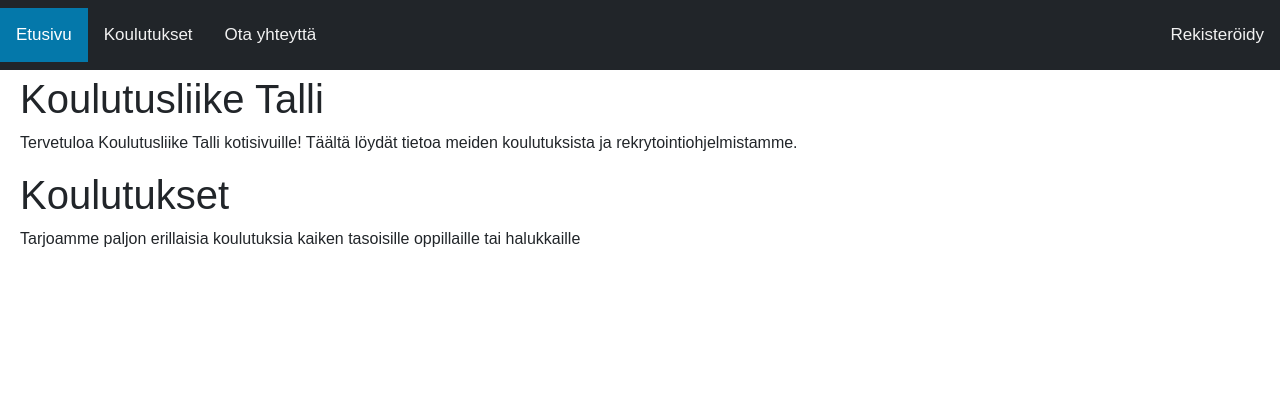
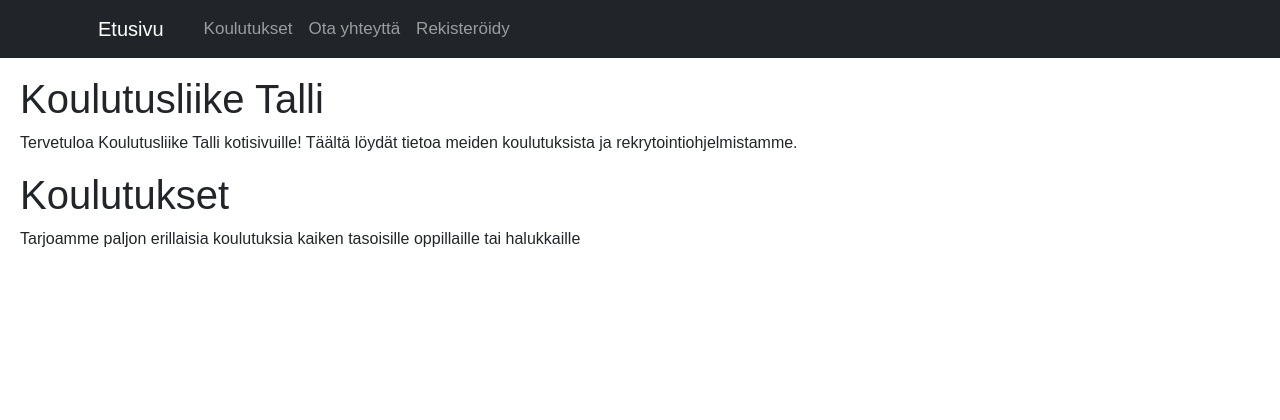
Before and after one commit to Chiya-hekmatyar/Talli_projekti, a PHP site: page /index.php in a window 1280 px wide. Shown: the top 420 px of the page. Run offline with PHP 8.4, Linux system fonts and the light colour scheme.

Commit message:
headers fixed

```diff
--- a/headers.php
+++ b/headers.php
@@ -1,12 +1,10 @@
 <head>
     <title><?= $title; ?></title>
     <meta charset="utf-8">
+    <meta name="viewport" content="width=device-width, initial-scale=1">
     <link href="https://cdn.jsdelivr.net/npm/bootstrap@5.3.1/dist/css/bootstrap.min.css" rel="stylesheet" integrity="sha384-4bw+/aepP/YC94hEpVNVgiZdgIC5+VKNBQNGCHeKRQN+PtmoHDEXuppvnDJzQIu9" crossorigin="anonymous">
     <link rel="stylesheet" href="https://cdnjs.cloudflare.com/ajax/libs/font-awesome/4.7.0/css/font-awesome.min.css">
     <link rel="stylesheet" type="text/css" href="site.css">
-
     <script defer src="https://cdn.jsdelivr.net/npm/bootstrap@5.3.1/dist/js/bootstrap.bundle.min.js" integrity="sha384-HwwvtgBNo3bZJJLYd8oVXjrBZt8cqVSpeBNS5n7C8IVInixGAoxmnlMuBnhbgrkm" crossorigin="anonymous"></script>
     <script defer src="scripts.js"></script>
-
-    <meta name="viewport" content="width=device-width, initial-scale=1">
 </head>
--- a/navigointi.html
+++ b/navigointi.html
@@ -1,10 +1,21 @@
 <nav class="navbar navbar-expand-lg navbar-dark bg-dark fixed-top">
-    <a href="index.php" id="nav-home">Etusivu</a>
-    <a href="koulutukset.php" id="nav-koulutukset">Koulutukset</a>
-    <a href="yhteydenotto.php" id="nav-yhteydenotto">Ota yhteyttä</a>
-    <a class="oikea" href="rekisteroityminen.php" id="nav-rekisteroityminen">Rekisteröidy</a>
-
-    <a href="javascript:void(0);" class="icon" onclick="myFunction()">
-    <i class="fa fa-bars"></i>
-    </a>
+    <div class="container">
+        <a class="navbar-brand" href="index.php">Etusivu</a>
+        <button class="navbar-toggler" type="button" data-bs-toggle="collapse" data-bs-target="#navbarNav" aria-controls="navbarNav" aria-expanded="false" aria-label="Toggle navigation">
+            <span class="navbar-toggler-icon"></span>
+        </button>
+        <div class="collapse navbar-collapse" id="navbarNav">
+            <ul class="navbar-nav">
+                <li class="nav-item">
+                    <a class="nav-link" id="nav-koulutukset" href="koulutukset.php">Koulutukset</a>
+                </li>
+                <li class="nav-item">
+                    <a class="nav-link" id="nav-yhteydenotto" href="yhteydenotto.php">Ota yhteyttä</a>
+                </li>
+                <li class="nav-item">
+                    <a class="nav-link" id="nav-rekisteroityminen" href="rekisteroityminen.php">Rekisteröidy</a>
+                </li>
+            </ul>
+        </div>
+    </div>
 </nav>
```
